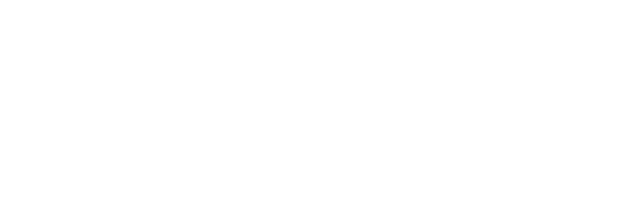
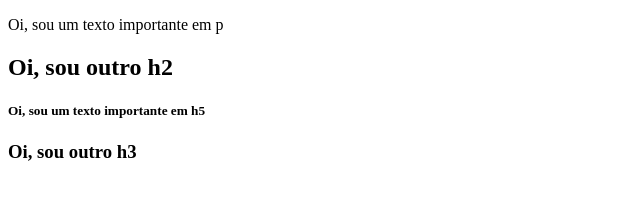
Before and after one commit to urianlinck/css-I-template, a plain HTML site: page exercicio1/index.html in a window 1280 px wide. Shown: the whole page, without its empty margins (0-640 px from the left). Drawn offline with Linux system fonts and the light colour scheme.

Commit message:
update html

```diff
--- a/exercicio1/index.html
+++ b/exercicio1/index.html
@@ -1,5 +1,6 @@
 <!DOCTYPE html>
 <html>
+
 <head>
    <meta charset="utf-8" />
    <meta name="viewport" content="width=device-width, initial-scale=1.0" />
@@ -7,6 +8,16 @@
 </head>
 
 <body>
+   <div>
+      <p class="texto-importante">Oi, sou um texto importante em p</p>
+      <h2 class="texto-nao-importante">Oi, sou outro h2</h2>
 
+   </div>
+
+   <div>
+      <h5 class="texto-importante">Oi, sou um texto importante em h5</h5>
+      <h3 class="texto-nao-importante">Oi, sou outro h3</h3>
+   </div>
 </body>
+
 </html>
```
Lines whose indentation alone changed are shown as unchanged.
